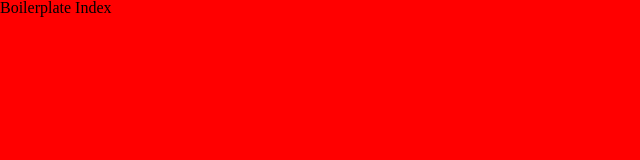
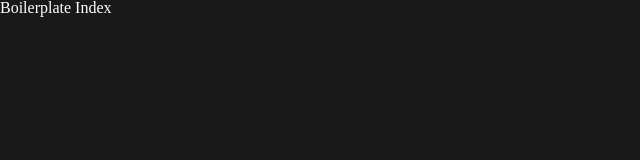
Before and after one commit to iuvenis/Sass-Gulp-Boilerplate, a website: page public/index.html in a window 1280 px wide. Shown: the whole page, without its empty margins (0-640 px from the left). Drawn offline with nearby package versions, Linux system fonts and the light colour scheme; files that its build step writes are made by us from their sources.

```diff
--- a/public/index.html
+++ b/public/index.html
@@ -1,9 +1,9 @@
 <!DOCTYPE html>
 <html lang="en">
 <head>
-  <link type="text/css" href="./public/css/styles.css" rel="stylesheet"></link>
+  <link type="text/css" href="./css/styles.css" rel="stylesheet"></link>
   <meta charset="UTF-8">
-  <title>Boiler Plate</title>
+  <title>BoilerPlate Index</title>
 </head>
 <body>
 <h1>Boilerplate Index</h1>
--- a/scss/styles.scss
+++ b/scss/styles.scss
@@ -1,5 +1,8 @@
 @import "partials/reset";
 
 body{
-  background-color: red;
+  background-color: rgba(25,25,25,1);
 }
+h1{
+  color: white;
+}
```
Also changed, not shown: public/css/styles.css.
